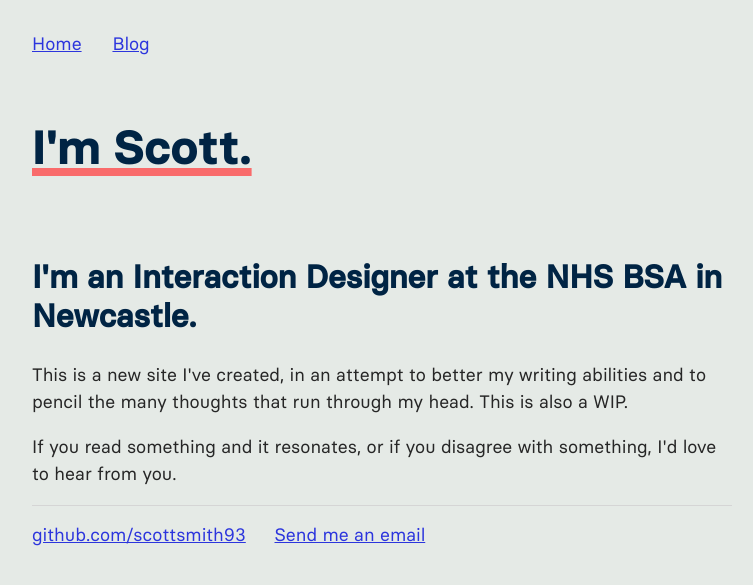
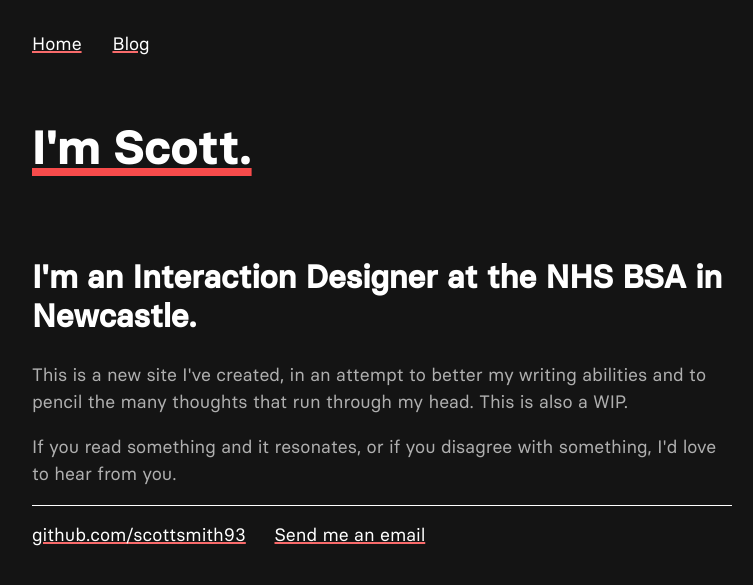
Before and after one commit to scottsmith93/scottsmith.github.io, a Jekyll site: the page built from index.html, in a window 1280 px wide. Shown: the top 585 px of the page, without its empty margins (258-1011 px from the left). Built offline with Jekyll 4.4.1, drawn with Linux system fonts in a browser that asks for light colours.

Commit message:
style update to site

```diff
--- a/_layouts/default.html
+++ b/_layouts/default.html
@@ -24,7 +24,7 @@
 			<title>{{ page.title }}</title>
 			<!-- link to main stylesheet -->
 			<link rel="stylesheet" type="text/css" href="/css/main.css">
-			<link rel="shortcut icon" type="image/x-icon" href="/favicon.jpg">
+			<link rel="shortcut icon" type="image/x-icon" href="/favicon.png">
 		</head>
 		<body>
 			<nav>
--- a/css/main.css
+++ b/css/main.css
@@ -6,7 +6,7 @@ body {
   padding: 12px;
   padding-bottom: 0;
   margin: auto;
-  background-color: #E5EAE6;
+  background-color: #141414;
 }
 
 @screen and (max-width: 640px) {
@@ -40,38 +40,38 @@ nav ul li, footer ul li {
 }
 a {
     font-family:'basier_circleregular', 'Arial', 'Sans-Serif';
+    color: #FFFFFF;
     text-decoration: underline;
-    color: #2C35DD;
+    text-decoration-color: #F96B6B;
+    text-decoration-thickness: 2px;
+
 }
 a:hover {
     text-decoration: none;
-    color: #262626;
+    color: #2B2B2B;
     background-color: #2BEDB1;
 }
 a:active {
     text-decoration: none;
     background-color: #096D4C;
     color: #ffffff;
+    text-decoration: underline;
 }
 h1 {
     font-size: 48px;
     font-family:'basier_circlebold', 'Arial', 'Sans-Serif';
-    color: #002444;
+    color: #FFFFFF;
     padding-top:24px;
     padding-bottom:32px;
     text-decoration: underline;
-    text-decoration-color: #F96B6B;
+    text-decoration-color: #F74B4B;
     text-decoration-thickness: 8px;
-}
-
-span {
-      background-color: #F96B6B;
 }
 
 h2 {
     font-size: 32px;
     font-family:'basier_circlemedium', 'Arial', 'Sans-Serif';
-    color: #002444;
+    color: #FFFFFF;
     padding-top:24px;
     padding-top:16px;
 }
@@ -79,10 +79,10 @@ p {
     font-size: 18px;
     font-family:'basier_circleregular', 'Arial', 'Sans-Serif';
     line-height: 27px;
-    color: #262626;
+    color: #AFAFAF;
 }
 footer {
-    border-top: 1px solid #d5d5d5;
+    border-top: 1px solid #ffffff;
     font-size: .8em;
 }
 
@@ -101,7 +101,7 @@ li {
     font-size: 18px;
     font-family:'basier_circleregular', 'Arial', 'Sans-Serif';
     line-height: 1.8em;
-    color: #262626;
+    color: #afafaf;
 }
 
 /*! Generated by Font Squirrel (https://www.fontsquirrel.com) on July 2, 2020 */
```
Also changed, not shown: favicon.png (added).
